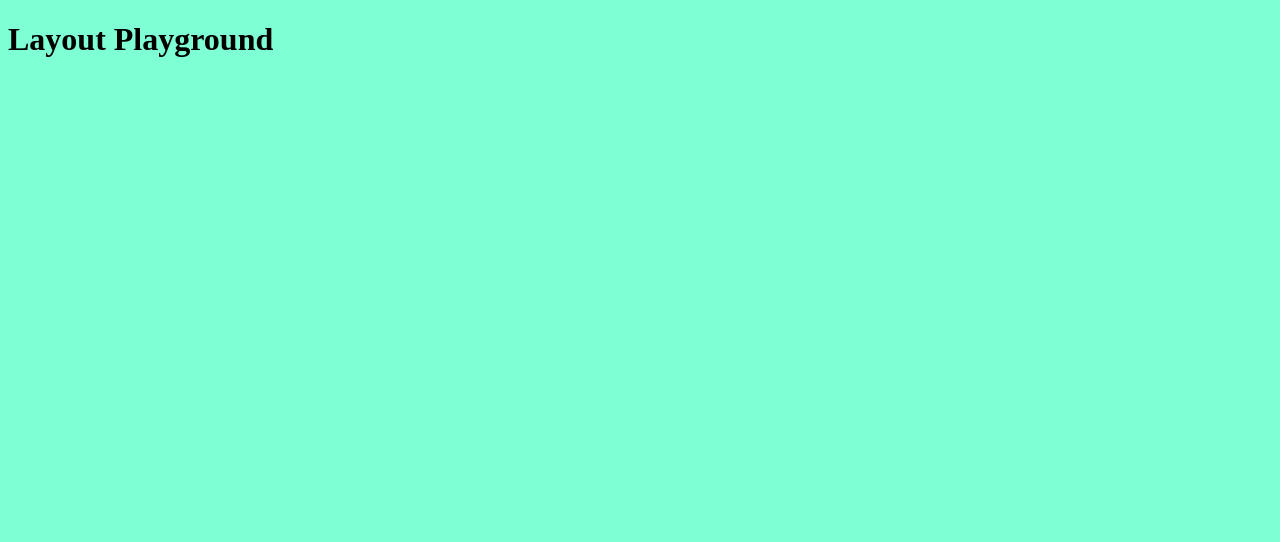
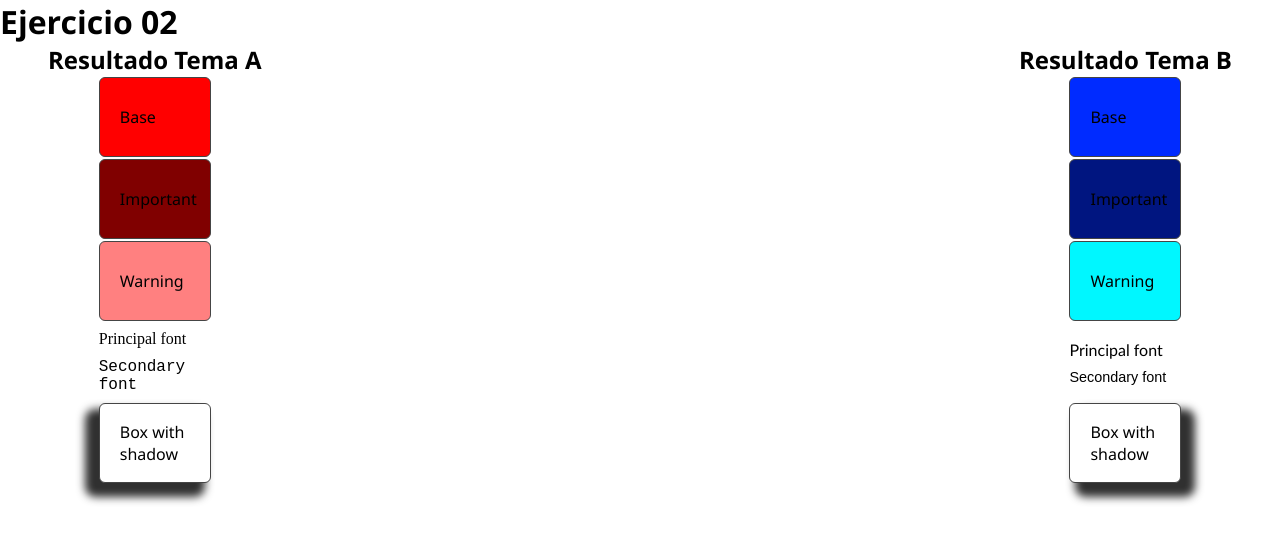
Before and after one commit to kevinandrep/Modulo01-Layout-laboratorio, a website built with Vite: page laboratorio-basico/Ejercicio02/index.html in a window 1280 px wide. Built offline with nearby package versions, Linux system fonts and the light colour scheme.

Commit message:
ejercicio 02

```diff
--- a/laboratorio-basico/Ejercicio02/index.html
+++ b/laboratorio-basico/Ejercicio02/index.html
@@ -4,10 +4,35 @@
     <meta charset="UTF-8" />
     <link rel="icon" type="image/svg+xml" href="/vite.svg" />
     <meta name="viewport" content="width=device-width, initial-scale=1.0" />
-    <link type="text/css" rel="stylesheet" href="mystyle.scss" />
+    <!-- <link type="text/css" rel="stylesheet" href="mystyle.scss" /> -->
+    <script type="module" src="./scss/mystyle.scss"></script>
     <title>Layout Playground</title>
   </head>
   <body>
-    <h1>Layout Playground</h1>
+    <h1>Ejercicio 02</h1>
+    <main class="container-ejercicio2">
+      <section class="container-tema-A">
+        <h2>Resultado Tema A</h2>
+        <div class="container"><span>Base</span></div>
+        <div class="container"><span>Important</span></div>
+        <div class="container"><span>Warning</span></div>
+        <div>
+          <p class="text-principal">Principal font</p>
+          <p class="text-secondary">Secondary font</p>
+        </div>
+        <div class="container"><span>Box with shadow</span></div>
+      </section>
+      <section class="container-tema-B">
+        <h2>Resultado Tema B</h2>
+        <div class="container"><span>Base</span></div>
+        <div class="container"><span>Important</span></div>
+        <div class="container"><span>Warning</span></div>
+        <div>
+          <p class="text-principal">Principal font</p>
+          <p class="text-secondary">Secondary font</p>
+        </div>
+        <div class="container"><span>Box with shadow</span></div>
+      </section>
+    </main>
   </body>
 </html>
--- /dev/null
+++ b/laboratorio-basico/Ejercicio02/main.js
@@ -0,0 +1 @@
+import "./mystyle.scss";
--- a/laboratorio-basico/Ejercicio02/mystyle.scss
+++ /dev/null
@@ -1,3 +0,0 @@
-body {
-  background-color: aquamarine;
-}
--- /dev/null
+++ b/laboratorio-basico/Ejercicio02/scss/mystyle.scss
@@ -0,0 +1,122 @@
+@use "variables.scss" as *;
+
+* {
+  margin: 0;
+  padding: 0;
+  box-sizing: border-box;
+}
+
+body {
+  font-family: "Segoe UI", Tahoma, Geneva, Verdana, sans-serif;
+}
+
+.container-ejercicio2 {
+  display: flex;
+  flex-direction: row;
+  // background-color: blue;
+  justify-content: space-between;
+  padding: 0 3rem;
+}
+
+// TEMA A
+
+.container-tema-A {
+  display: flex;
+  flex-direction: column;
+  justify-content: center;
+  align-items: center;
+
+  > :nth-child(2) {
+    background-color: $base-red;
+  }
+
+  :nth-child(3) {
+    background-color: $dark-red;
+  }
+
+  :nth-child(4) {
+    background-color: $light-red;
+  }
+
+  :nth-child(5) {
+    display: flex;
+    flex-direction: column;
+    justify-content: center;
+    gap: 10px;
+    margin-left: 1rem;
+    width: 8rem;
+    height: 5rem;
+
+    :nth-child(1) {
+      font-family: $font-primary-A;
+      font-size: $font-size-primary-A;
+    }
+
+    :last-child {
+      font-family: $font-secondary-A;
+      font-size: $font-size-seconday-A;
+    }
+  }
+
+  :nth-child(6) {
+    box-shadow: -10px 10px 8px 4px $base-shadow;
+    background-color: $base-white;
+  }
+}
+
+.container-tema-B {
+  display: flex;
+  flex-direction: column;
+  justify-content: center;
+  align-items: center;
+  // background-color: yellow;
+
+  > :nth-child(2) {
+    background-color: $base-blue;
+  }
+
+  :nth-child(3) {
+    background-color: $dark-blue;
+  }
+
+  :nth-child(4) {
+    background-color: $light-blue;
+  }
+
+  :nth-child(5) {
+    display: flex;
+    flex-direction: column;
+    justify-content: center;
+    gap: 10px;
+    margin-left: 1rem;
+    width: 8rem;
+    height: 5rem;
+
+    :nth-child(1) {
+      font-family: $font-primary-B;
+      font-size: $font-size-primary-B;
+    }
+
+    :last-child {
+      font-family: $font-secondary-B;
+      font-size: $font-size-secondary-B;
+    }
+  }
+
+  :nth-child(6) {
+    box-shadow: 10px 10px 8px 4px $base-shadow;
+    background-color: $base-white;
+  }
+}
+
+.container {
+  background-color: $dark-red;
+  width: 7rem;
+  height: 5rem;
+  margin: 1px;
+  display: flex;
+  align-items: center;
+  padding-left: 20px;
+  border: 1px solid $base-gray;
+  border-radius: 6px;
+}
--- /dev/null
+++ b/laboratorio-basico/Ejercicio02/scss/variables.scss
@@ -0,0 +1,24 @@
+@use "sass:color";
+
+// colores
+$base-red: hsl(0, 100%, 50%);
+$dark-red: color.scale($base-red, $lightness: -50%);
+$light-red: color.scale($base-red, $lightness: 50%);
+$base-blue: hsl(230, 100%, 50%);
+$dark-blue: color.scale($base-blue, $lightness: -50%);
+$light-blue: hsl(182, 100%, 50%);
+$base-gray: hsl(0, 0%, 27%);
+$base-white: hsl(0, 0%, 100%);
+$base-shadow: hsl(0, 0%, 19%);
+
+// tipografia
+$font-primary-A: "Times New Roman", Times, serif;
+$font-secondary-A: monospace;
+
+$font-primary-B: "Gill Sans", "Gill Sans MT", Calibri, "Trebuchet MS";
+$font-secondary-B: Arial, Helvetica, sans-serif;
+
+$font-size-primary-A: 1rem;
+$font-size-seconday-A: 1rem;
+$font-size-primary-B: 1rem;
+$font-size-secondary-B: 0.9rem;
```
Also changed, not shown: laboratorio-basico/Ejercicio02/variales.scss (added).
